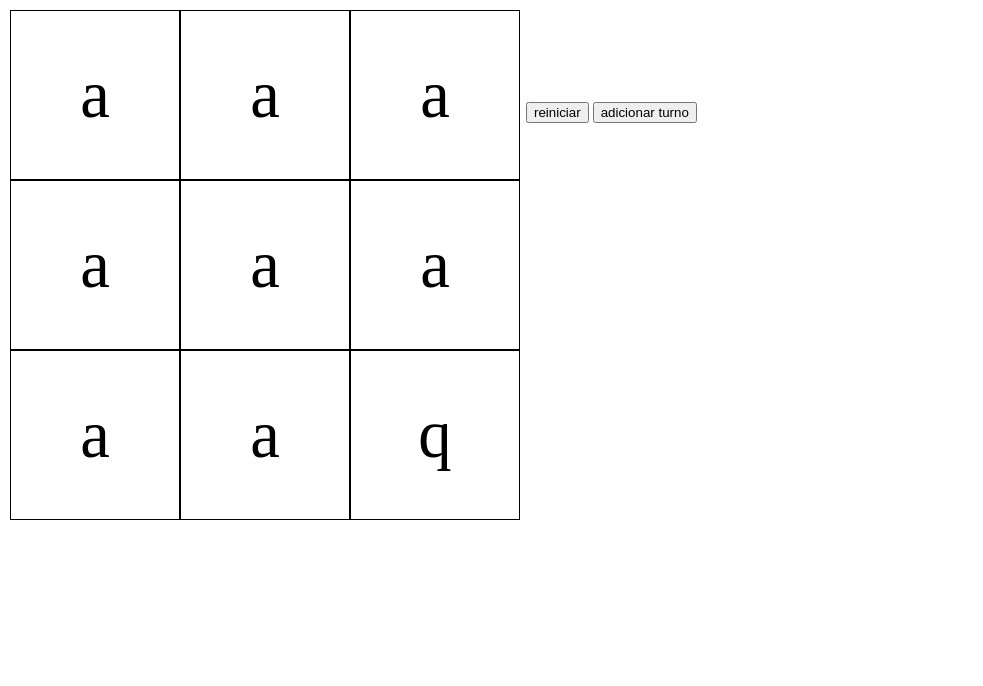
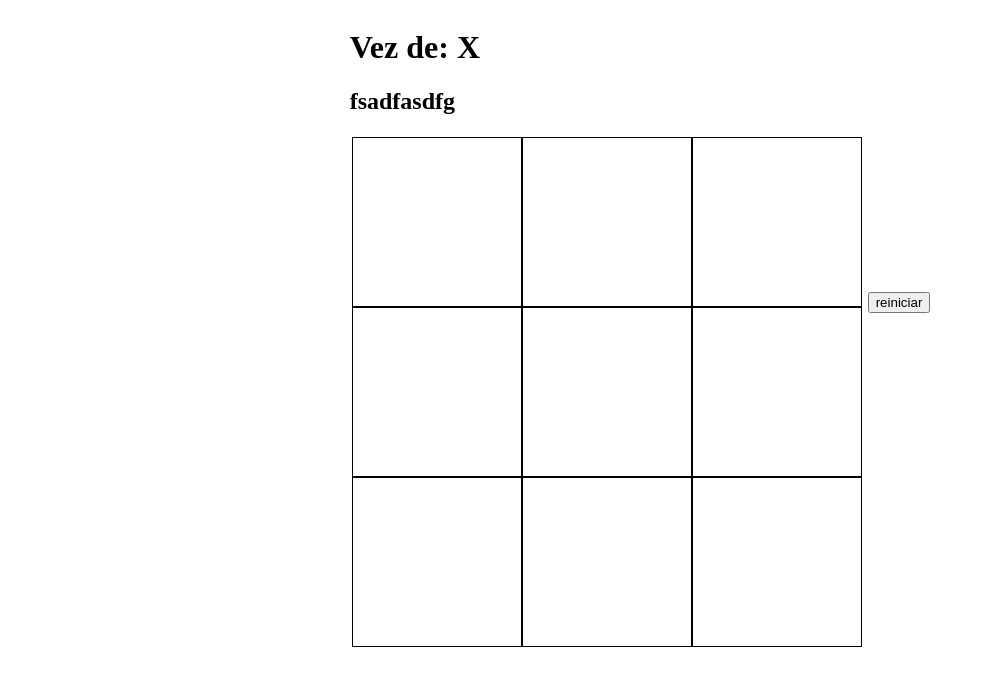
Before and after one commit to figpedro1/jogo-da-velha, a plain HTML site: page index.html in a window 1280 px wide. Both pictures are taken after a click on the button "reiniciar". Shown: the whole page, without its empty margins (0-983 px from the left). Drawn offline with Linux system fonts and the light colour scheme.

Commit message:
finalizar funcionalidade

```diff
--- a/css/style.css
+++ b/css/style.css
@@ -1,3 +1,9 @@
+body {
+    display: flex;
+    align-items: center;
+    justify-content: space-around;
+}
+
 table {
     font-size: 50pt;
     display: inline;
@@ -17,3 +23,15 @@ td {
     justify-content: space-around;
     border: 1px solid black;
 }
+
+#info {
+    display: block;
+}
+
+#subInfo {
+    display: block;
+}
+
+#info {
+    display: block;
+}
--- a/index.html
+++ b/index.html
@@ -7,25 +7,29 @@
     <title>Document</title>
 </head>
 <body>
+    <div>
+        <h1 id="info">Vez de: X</h1>
+        <h2 id="subInfo">fsadfasdfg</h2>
         <table>
             <tr>
-            <td id="aa">a</td>
-            <td id="ab">a</td>
-            <td id="ac">a</td>
+                <td id="aa"></td>
+                <td id="ab"></td>
+                <td id="ac"></td>
             </tr>
             <tr>
-            <td id="ba">a</td>
-            <td id="bb">a</td>
-            <td id="bc">a</td>
+                <td id="ba"></td>
+                <td id="bb"></td>
+                <td id="bc"></td>
             </tr>
             <tr>
-            <td id="ca">a</td>
-            <td id="cb">a</td>
-            <td id="cc">q</td>
+                <td id="ca"></td>
+                <td id="cb"></td>
+                <td id="cc"></td>
             </tr>
         </table>
+
         <button id="reiniciar">reiniciar</button>
-    <button id="addTurno">adicionar turno</button>
+    </div>
     <script src="js/script.js"></script>
 </body>
 </html>
--- a/js/script.js
+++ b/js/script.js
@@ -4,33 +4,67 @@ const posicao = [
     [document.querySelector('#ca'), document.querySelector('#cb'), document.querySelector('#cc')]
 ];
 const reiniciar = document.querySelector('#reiniciar');
-const addTurno = document.querySelector('#addTurno');
+const info = document.querySelector('#info');
+const subInfo = document.querySelector('#subInfo');
 
 let posicaoStatus = [
     [0, 0, 0],
     [0, 0, 0],
     [0, 0, 0],
 ];
+let turno = 0;
+let finalizado = false;
+let vencedor = 0;
 
-let turno = 0;
+function vitoria() {
+    if (posicaoStatus[1][1] != 0 && ((posicaoStatus[0][0] == posicaoStatus[1][1] && posicaoStatus[1][1] == posicaoStatus[2][2]) || (posicaoStatus[0][2] == posicaoStatus[1][1] && posicaoStatus[1][1] == posicaoStatus[2][0]))) {
+        finalizado = true;
+        return posicaoStatus[1][1];
+    }
+    for (let i = 0; i < posicaoStatus.length; i++) {
+        if (posicaoStatus[i][i] != 0 && ((posicaoStatus[i][0] == posicaoStatus[i][1] && posicaoStatus[i][1] == posicaoStatus[i][2]) || (posicaoStatus[0][i] == posicaoStatus[1][i] && posicaoStatus[1][i] == posicaoStatus[2][i]))) {
+            finalizado = true;
+            return posicaoStatus[i][i];
+        }
+    }
+    if(turno >= 9){
+        finalizado = true;
+        return -1;
+    }
+    return 0;
+};
 
-reiniciar.addEventListener('click', () => {
-    turno = 0;
-    console.log(turno);
-});
+function jogada(linha, coluna){
+    subInfo.innerHTML = " ";
+    if(!finalizado){
+        const vezDe = (turno % 2) + 1
 
-for (let linha = 0; posicao.length; linha++){
-    for(let coluna = 0; posicao[linha]; coluna++){
-        posicao[linha][coluna].addEventListener('click', jogada(linha, coluna))
+        if(posicaoStatus[linha][coluna] == 0){
+            posicaoStatus[linha][coluna] = vezDe;
+            posicao[linha][coluna].innerHTML = vezDe == 1 ? "X" : "O"
+            turno++
+            vencedor = vitoria()
+            info.innerHTML = finalizado ? (vencedor == -1 ? "Deu velha!" : (vencedor == 1 ? "X" : "O") + " venceu!") + " Clique em reiniciar para jogar novamente!" : (vezDe == 2 ? "Vez de: X" : "Vez de: O");
+        } else {
+            subInfo.innerHTML = "Posição já jogada!";
+        };
+    };
+};
+
+for (let linha = 0; linha < posicao.length; linha++){
+    for (let coluna = 0; coluna < posicao[linha].length; coluna++){
+        posicao[linha][coluna].addEventListener('click', () => {jogada(linha, coluna)})
     }
 };
 
-function jogada(linha, coluna){
-    const vezDe = (turno % 2) + 1
-
-    if(posicaoStatus[linha][coluna] == 0){
-        posicaoStatus[linha][coluna] = vezDe
-    } else {
-        return "Posição já jogada!"
+reiniciar.addEventListener('click', () => {
+    info.innerHTML = "Vez de: " + (vencedor < 2 ? "X" : "O");
+    turno = 0;
+    finalizado = false;
+    for (let linha = 0; linha < posicaoStatus.length; linha++){
+        for (let coluna = 0; coluna < posicaoStatus[linha].length; coluna++){
+            posicaoStatus[linha][coluna] = 0
+            posicao[linha][coluna].innerHTML = " "
+        }
     }
-};
+});
```
Lines whose indentation alone changed are shown as unchanged.
